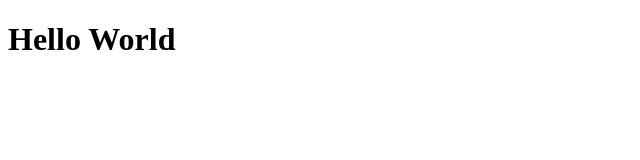
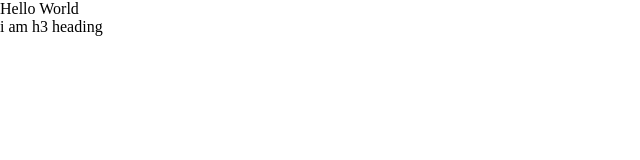
Before and after one commit to theallegrarr/web_interface_ii, a plain HTML site: page index.html in a window 1280 px wide. Shown: the whole page, without its empty margins (0-640 px from the left). Drawn offline with Linux system fonts and the light colour scheme.

Commit message:
next commit

```diff
--- a/index.html
+++ b/index.html
@@ -4,13 +4,13 @@
     <meta charset="UTF-8" />
     <meta name="viewport" content="width=device-width, initial-scale=1.0" />
     <meta http-equiv="X-UA-Compatible" content="ie=edge" />
+    <link href="./main.css" rel="stylesheet" />
     <link href="./style.css" rel="stylesheet" />
-    <link href="./main.css" rel="stylesheet" />
-
     <title>Document</title>
   </head>
   <body>
     <script src="./index.js"></script>
     <h1>Hello World</h1>
+    <h3>i am h3 heading</h3>
   </body>
 </html>
--- a/main.css
+++ b/main.css
@@ -0,0 +1,88 @@
+html,
+body,
+div,
+span,
+applet,
+object,
+iframe,
+h1,
+h2,
+h3,
+h4,
+h5,
+h6,
+p,
+blockquote,
+pre,
+a,
+abbr,
+acronym,
+address,
+big,
+cite,
+code,
+del,
+dfn,
+em,
+img,
+ins,
+kbd,
+q,
+s,
+samp,
+small,
+strike,
+strong,
+sub,
+sup,
+tt,
+var,
+b,
+u,
+i,
+center,
+dl,
+dt,
+dd,
+ol,
+ul,
+li,
+fieldset,
+form,
+label,
+legend,
+table,
+caption,
+tbody,
+tfoot,
+thead,
+tr,
+th,
+td,
+article,
+aside,
+canvas,
+details,
+embed,
+figure,
+figcaption,
+footer,
+header,
+hgroup,
+menu,
+nav,
+output,
+ruby,
+section,
+summary,
+time,
+mark,
+audio,
+video {
+  margin: 0;
+  padding: 0;
+  border: 0;
+  font-size: 100%;
+  font: inherit;
+  vertical-align: baseline;
+}
```
Also changed, not shown: 1 other file.
